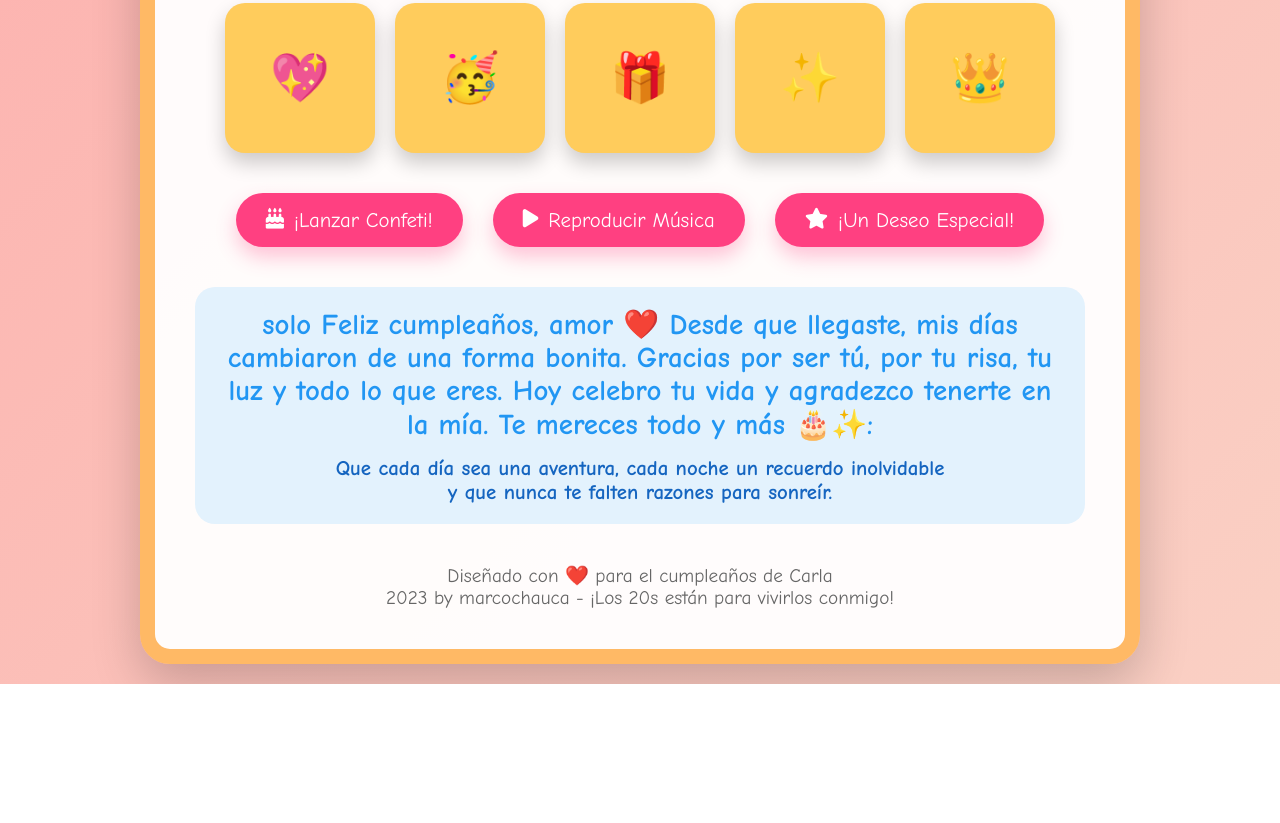
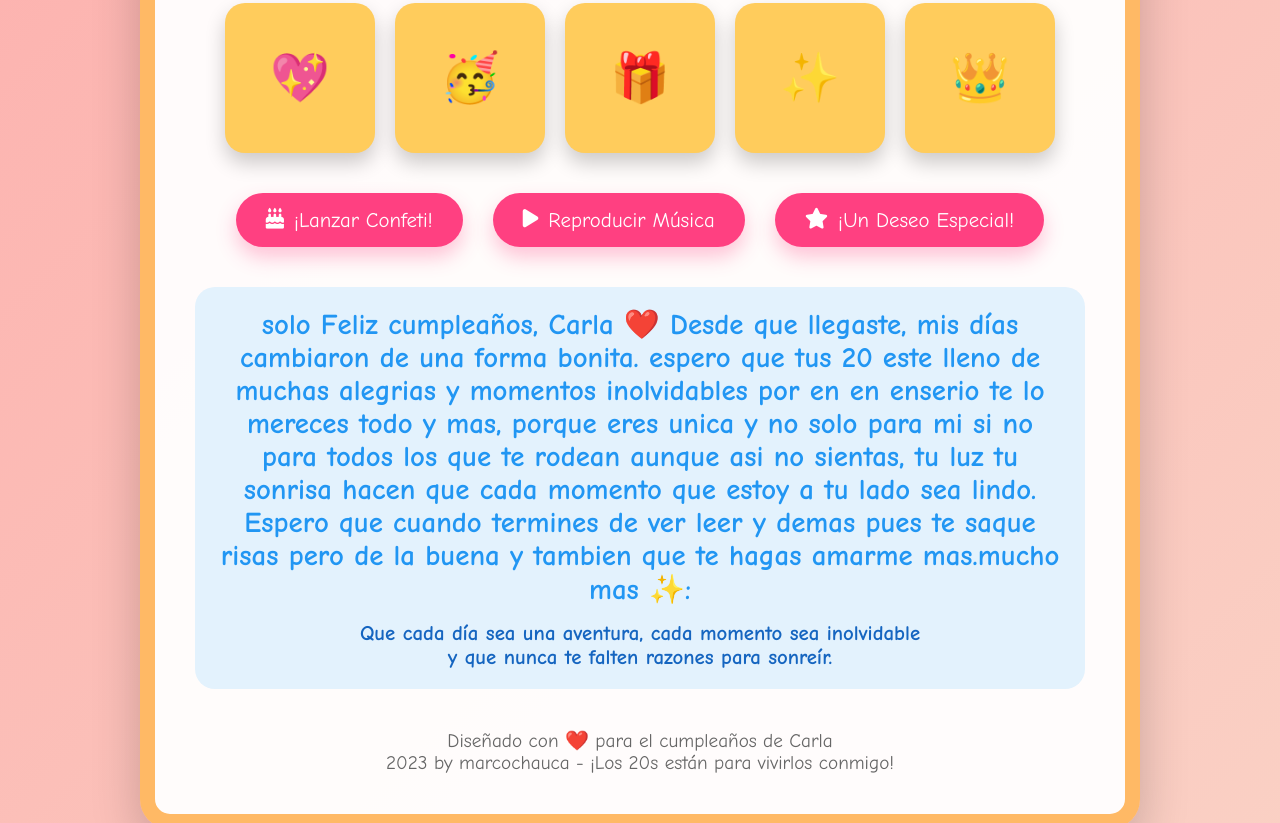
Before and after one commit to marcoantoniochaucaapaza-arch/cumplea-os-, a plain HTML site: page index.html in a window 1280 px wide. Shown: the part 1977-2800 px from the top of the page. Before the commit the page ends 2661 px from the top, so only its background shows below. Drawn offline with Linux system fonts and the light colour scheme.

Commit message:
Add files via upload

```diff
--- a/index.html
+++ b/index.html
@@ -452,9 +452,9 @@ cuánto me gustas <code>te quiero</code></p>
         </div>
 
         <div class="wishes">
-            <h3>solo Feliz cumpleaños, amor ❤️
-Desde que llegaste, mis días cambiaron de una forma bonita. Gracias por ser tú, por tu risa, tu luz y todo lo que eres. Hoy celebro tu vida y agradezco tenerte en la mía. Te mereces todo y más 🎂✨:</h3>
-            <p>Que cada día sea una aventura, cada noche un recuerdo inolvidable<br>
+            <h3>solo Feliz cumpleaños, Carla ❤️
+Desde que llegaste, mis días cambiaron de una forma bonita. espero que tus 20 este lleno de muchas alegrias y momentos inolvidables por en en enserio te lo mereces todo y mas, porque eres unica y no solo para mi si no para todos los que te rodean aunque asi no sientas, tu luz tu sonrisa hacen que cada momento que estoy a tu lado sea lindo. Espero que cuando termines de ver leer y demas pues te saque risas pero de la buena y tambien que te hagas amarme mas.mucho mas ✨:</h3>
+            <p>Que cada día sea una aventura, cada momento sea inolvidable<br>
             y que nunca te falten razones para sonreír.</p>
         </div>
 
```
